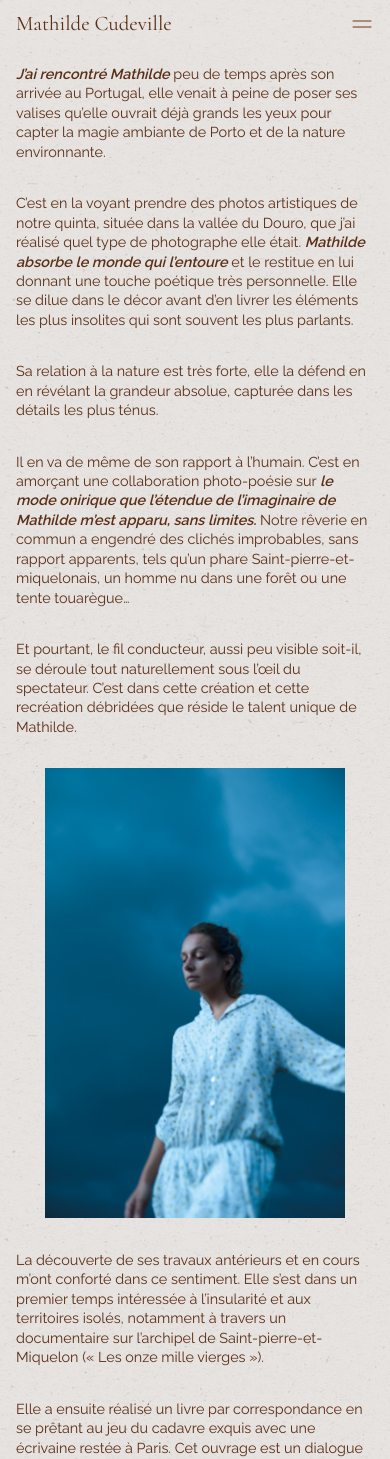
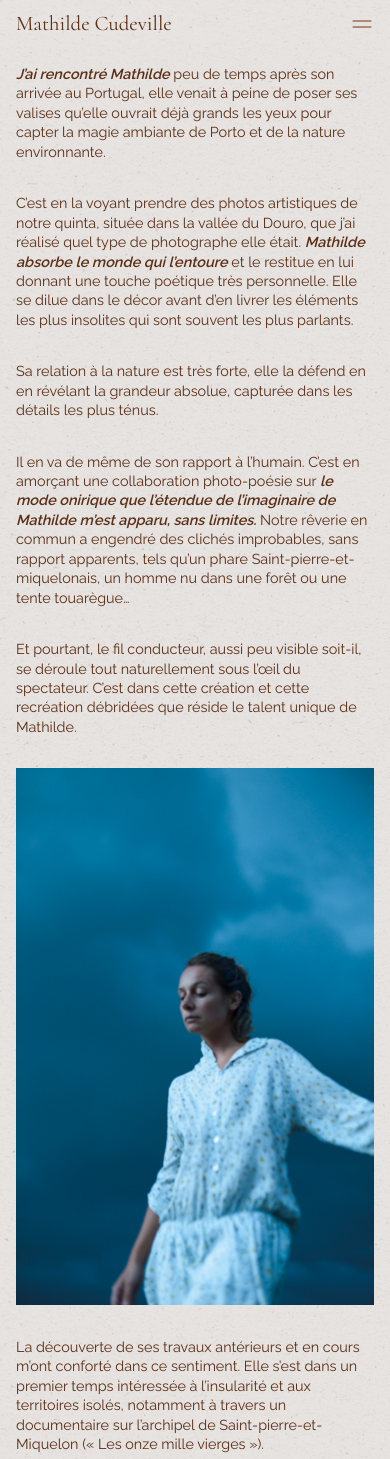
Before and after one commit to VivienIngrams/Mathilde, a Next.js app: page /bio in a window 390 px wide. Shown: the top 1459 px of the page. Built offline with nearby package versions, Linux system fonts and the light colour scheme.

Commit message:
First finish!

```diff
--- a/app/bio/page.tsx
+++ b/app/bio/page.tsx
@@ -31,13 +31,13 @@ export default async function Bio() {
 
           {/* Center Column: Image */}
           <div className="relative w-full min-h-[40vh] lg:min-h-[70vh] lg:max-h-[vh]
-          my-4 mw-auto col-span-2">
+          my-4 md:col-span-2">
             <Image
               src="/portrait.jpg"
               alt="Portrait of Mathilde"
               height={500}
               width={300}
-              className="h-full object-cover mx-auto"
+              className="h-full w-full object-cover px-4 md:mx-auto"
               loading="lazy"
             />
           </div>
--- a/app/info/page.tsx
+++ b/app/info/page.tsx
@@ -208,7 +208,7 @@ export default async function Info() {
         <div className="min-h-[80vh] flex flex-col items-center md:mx-8 md:grid md:grid-cols-2 gap-8">
           {/* Education à l’image Section */}
           <div className="flex flex-col justify-center">
-            <div className="my-8">
+            <div className="pt-8 md:my-8">
               <h1 className="">Éducation à l’image</h1>
               <ul className="mx-4 space-y-2">
                 <li>
```
